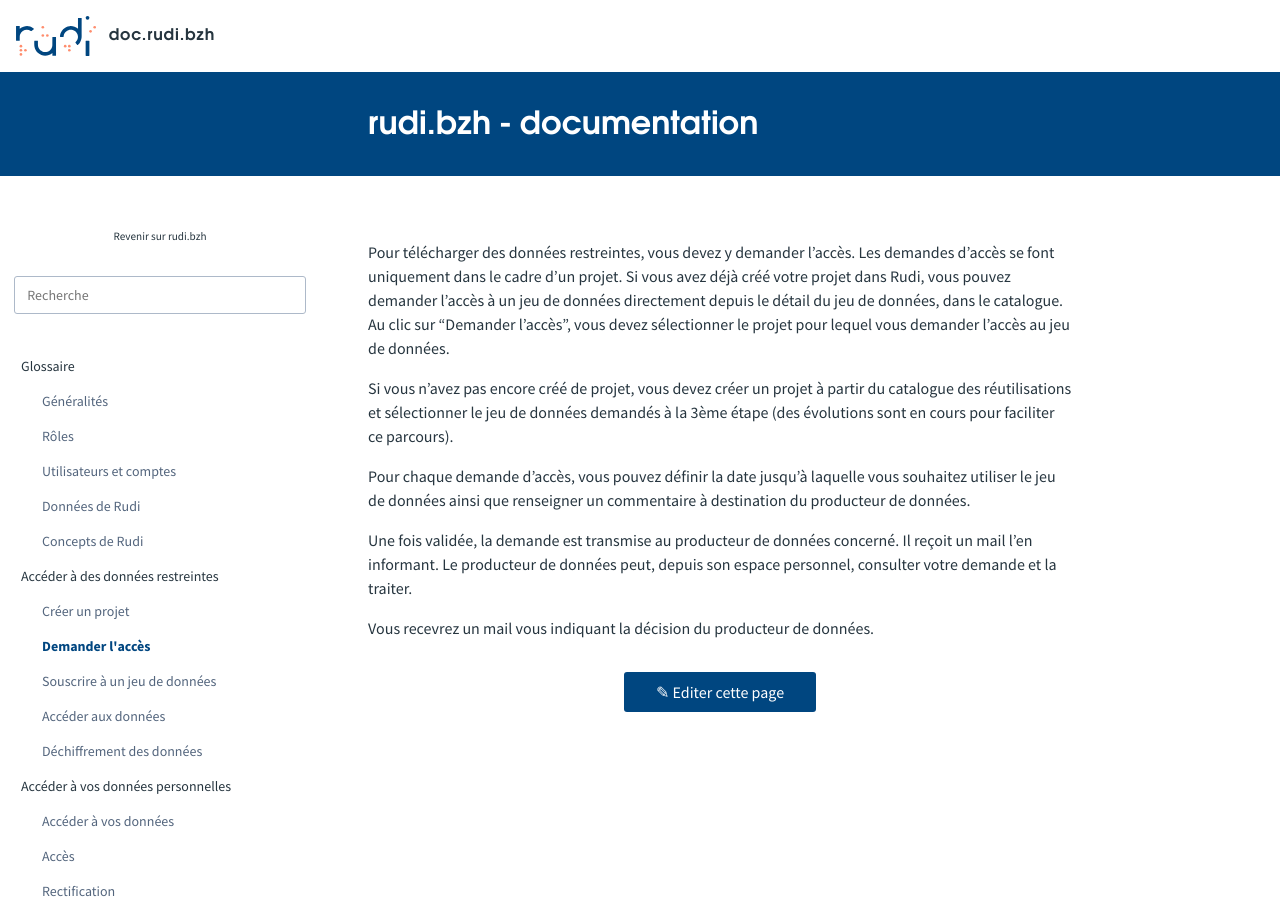
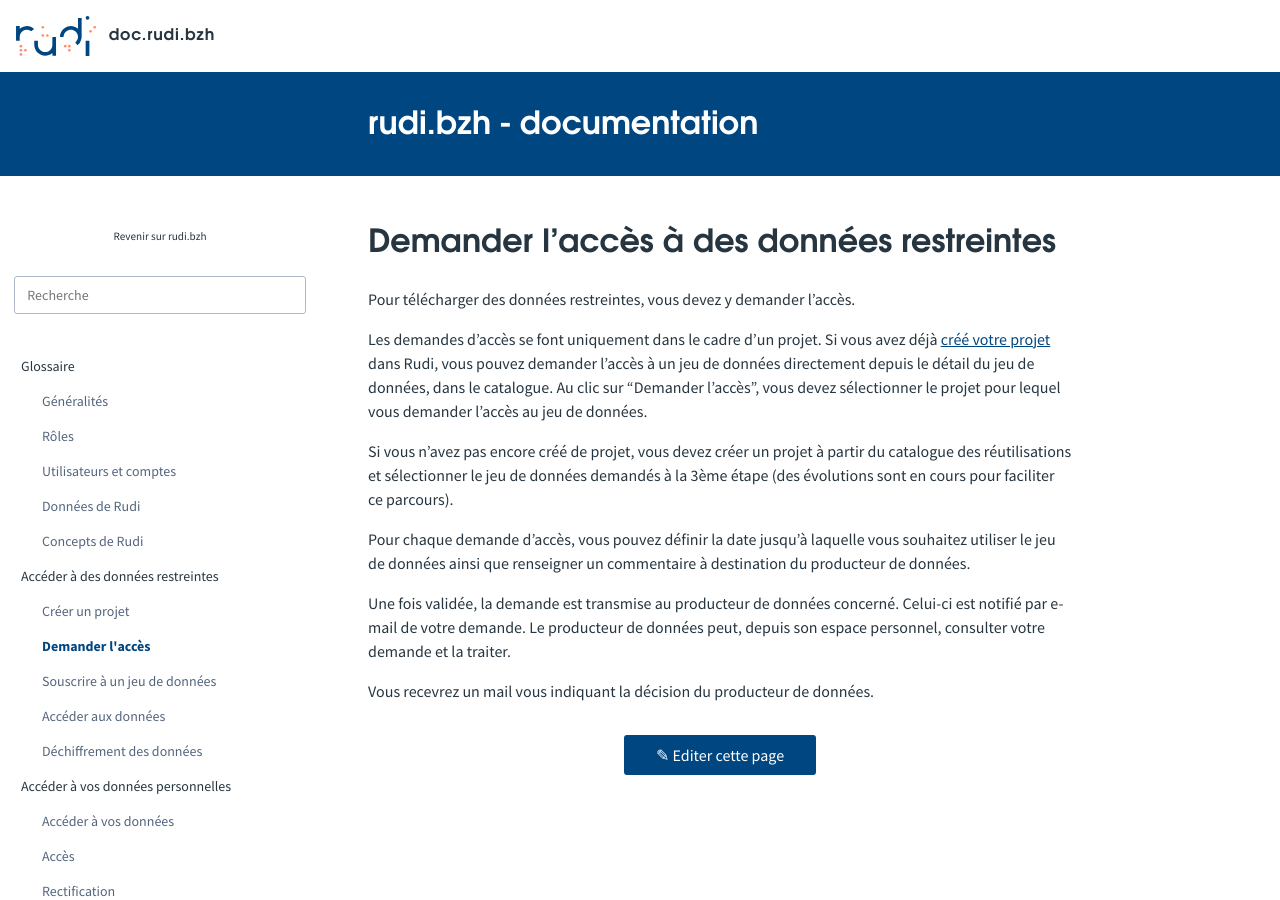
Before and after one commit to sigrennesmetropole/rudi_documentation, a Jekyll site: the page built from articles/_acces_donnees_restreintes/demande_acces.md, in a window 1280 px wide and 900 px high. Built offline with Jekyll 4.4.1, drawn with Linux system fonts in a browser that asks for light colours.

Commit message:
Update demande_acces.md
ajout titre

```diff
--- a/articles/_acces_donnees_restreintes/demande_acces.md
+++ b/articles/_acces_donnees_restreintes/demande_acces.md
@@ -2,14 +2,18 @@
 order: 2
 title: Demander l'accès
 ---
+
+# Demander l'accès à des données restreintes
+
 Pour télécharger des données restreintes, vous devez y demander l'accès.
-Les demandes d'accès se font uniquement dans le cadre d'un projet. Si vous avez déjà créé votre projet dans Rudi, vous pouvez demander l'accès à un jeu de données directement depuis le détail du jeu de données, dans le catalogue. Au clic sur "Demander l'accès", vous devez sélectionner le projet pour lequel vous demander l'accès au jeu de données.
+
+Les demandes d'accès se font uniquement dans le cadre d'un projet. Si vous avez déjà [créé votre projet](https://doc.rudi.bzh/acces_donnees_restreintes/creer_un_projet/) dans Rudi, vous pouvez demander l'accès à un jeu de données directement depuis le détail du jeu de données, dans le catalogue. Au clic sur "Demander l'accès", vous devez sélectionner le projet pour lequel vous demander l'accès au jeu de données.
 
 Si vous n'avez pas encore créé de projet, vous devez créer un projet à partir du catalogue des réutilisations et sélectionner le jeu de données demandés à la 3ème étape (des évolutions sont en cours pour faciliter ce parcours).
 
 Pour chaque demande d'accès, vous pouvez définir la date jusqu'à laquelle vous souhaitez utiliser le jeu de données ainsi que renseigner un commentaire à destination du producteur de données.
 
-Une fois validée, la demande est transmise au producteur de données concerné. Il reçoit un mail l'en informant.
+Une fois validée, la demande est transmise au producteur de données concerné. Celui-ci est notifié par e-mail de votre demande.
 Le producteur de données peut, depuis son espace personnel, consulter votre demande et la traiter.
 
 Vous recevrez un mail vous indiquant la décision du producteur de données.
```
